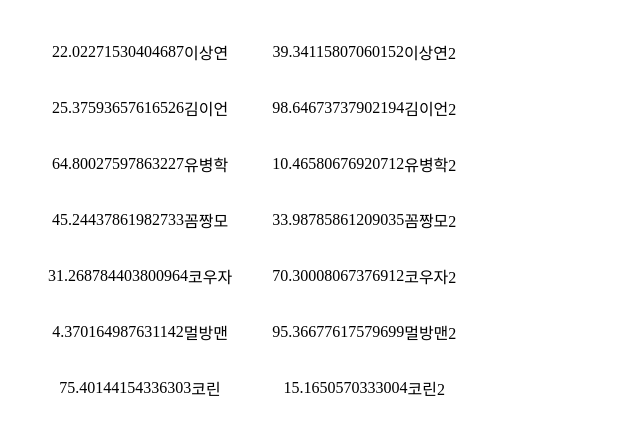
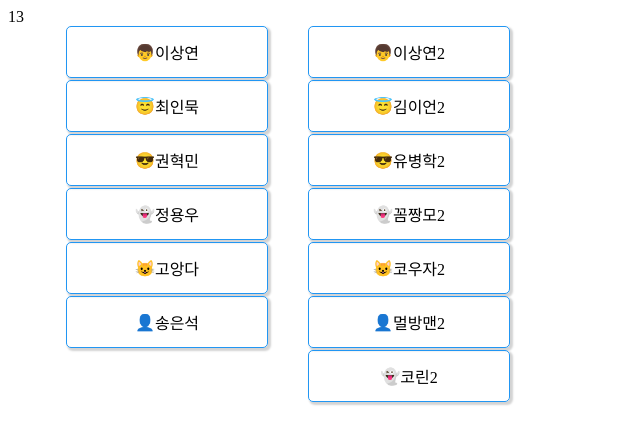
Before and after one commit to matebe12/react_event_handler, a React (Create React App) app: page / in a window 1280 px wide. Shown: the top 444 px of the page, without its empty margins (0-640 px from the left). Built offline with nearby package versions, Linux system fonts and the light colour scheme.

Commit message:
refactoring

```diff
--- a/src/drag.js
+++ b/src/drag.js
@@ -1,68 +1,66 @@
 import { useState } from 'react';
 import { uuid } from 'uuid/v4';
 import './App.css'
+import './style/common.css'
 import { useEffect } from 'react';
 const Drag = ()  => {
     const [list,setList] = useState([
         {
-            emoji: Math.random() * 100,
+            emoji: <span>👦</span>,
             name: '이상연'
         },
         {
-            emoji: Math.random() * 100,
-            name: '김이언'
+            emoji: <span>😇</span>,
+            name: '최인묵'
         },
         {
-            emoji: Math.random() * 100,
-            name: '유병학'
+            emoji: <span>😎</span>,
+            name: '권혁민'
         },
         {
-            emoji: Math.random() * 100,
-            name: '꼼짱모'
+            emoji: <span>👻</span>,
+            name: '정용우'
         },
         {
-            emoji: Math.random() * 100,
-            name: '코우자'
+            emoji: <span>😺</span>,
+            name: '고앙다'
         },
         {
-            emoji: Math.random() * 100,
-            name: '멀방맨'
-        },
-        {
-            emoji: Math.random() * 100,
-            name: '코린'
+            emoji: <span>👤</span>,
+            name: '송은석'
         },
     ])
     const [list2,setList2] = useState([
         {
-            emoji: Math.random() * 100,
+            emoji: <span>👦</span>,
             name: '이상연2'
         },
         {
-            emoji: Math.random() * 100,
+            emoji: <span>😇</span>,
             name: '김이언2'
         },
         {
-            emoji: Math.random() * 100,
+            emoji: <span>😎</span>,
             name: '유병학2'
         },
         {
-            emoji: Math.random() * 100,
+            emoji: <span>👻</span>,
             name: '꼼짱모2'
         },
         {
-            emoji: Math.random() * 100,
+            emoji: <span>😺</span>,
             name: '코우자2'
         },
         {
-            emoji: Math.random() * 100,
+            emoji: <span>👤</span>,
             name: '멀방맨2'
         },
         {
-            emoji: Math.random() * 100,
+            emoji: <span>👻</span>,
             name: '코린2'
         },
     ])
+    const [total,setTotal] = useState(list.length + list2.length);
     const [dragAndDrop, setDragAndDrop] = useState({
         draggedFrom: null, //드래그 시작 인덱스
         draggedTo: null, // 변경될 드래그 인덱스
@@ -83,9 +81,7 @@ const Drag = ()  => {
         console.log('드래그 시작')
         event.currentTarget.style.opacity = '0.4';
         const initialPosition = parseInt(event.currentTarget.dataset.position)//배열 인덱스
-        const initialListIndex = parseInt(event.currentTarget.dataset.list)
-        console.log(event.currentTarget.dataset.position);
-        console.log(event.currentTarget.dataset.list);
+        const initialListIndex = parseInt(event.currentTarget.dataset.list)// 리스트 목록 순번
         if(initialListIndex === 1 && initialPosition){
             setDragAndDrop({
                 ...dragAndDrop,
@@ -94,8 +90,8 @@ const Drag = ()  => {
             })
             setCurrentList(1)
         }
-        else{
-            console.log(initialPosition);
+        else {
+            // console.log(initialPosition);
             setDragAndDrop2({
                 ...dragAndDrop2,
                 draggedFrom: initialPosition,
@@ -104,15 +100,19 @@ const Drag = ()  => {
             setCurrentList(2)
         }
         }
-    useEffect(() => {
-        console.log(dragAndDrop2)
-    },[dragAndDrop2])
-    // 드래그 하면서 아이템 들고있을때
+    // 드래그 하면서 다른 아이템의 위로 들어올 때
+    const onDragEnter = (event) => {
+        console.log('아이템이 다른것과 겹침');
+        event.currentTarget.classList.add("over");
+    };
+    useEffect(()=> {
+        console.log(currentList)
+    },[currentList])
+    // 잡은 Item이 다른 Item이랑 겹쳤을 때 발생<겹쳐졌을 때>
     const onDragOver = (event) => {
         console.log('아이템 들고있을때')
         event.preventDefault();
-        console.log(event.currentTarget.dataset.list)
-        const initialListIndex = parseInt(event.currentTarget.dataset.list) //ㅎ
+        const initialListIndex = parseInt(event.currentTarget.dataset.list) //현재 인덱스
         if(currentList === initialListIndex){ //같을때
             if(currentList === 1){//첫번째 리스트
                 let newList = dragAndDrop.originalOrder;
@@ -125,8 +125,7 @@ const Drag = ()  => {
                     itemDragged,
                     ...remainingItems.slice(draggedTo),
                 ];
-                console.log(dragAndDrop)
-                if(draggedTo !== dragAndDrop.draggedTo){
+                if(draggedTo !== dragAndDrop.draggedTo){ //같은 엘리먼트 일때
                     setDragAndDrop ({
                         ...dragAndDrop,
                         updatedOrder:newList,
@@ -144,7 +143,7 @@ const Drag = ()  => {
                     itemDragged,
                     ...remainingItems.slice(draggedTo),
                 ];
-                console.log(dragAndDrop2)
+                // console.log(dragAndDrop2)
                 if(draggedTo !== dragAndDrop2.draggedTo){
                     setDragAndDrop2 ({
                         ...dragAndDrop2,
@@ -161,10 +160,6 @@ const Drag = ()  => {
                 const draggedTo  = parseInt(event.currentTarget.dataset.position); //놓을 수 있는 영역의 인덱스(끝)
                 // const itemDragged = newList[draggedFrom]// 드래그 겹치는 엘리먼트
                 const remainingItems = list2.filter((item,index) => index !== draggedFrom) // 드래그하고있는 엘리먼트 빼고 배열목록
-                console.log(newList)
-                console.log(...newList.slice(0, draggedTo))
-                console.log(dragAndDrop2.updatedOrder[draggedFrom])
-                console.log(...newList.slice(draggedTo))
 
                 newList = [										// 드래그 시작, 끝 인덱스를 활용해 새로운 배열로 반환해줌
                     ...newList.slice(0, draggedTo),
@@ -172,8 +167,6 @@ const Drag = ()  => {
                     list2[draggedFrom],
                     ...newList.slice(draggedTo),
                 ];
-                console.log(newList)
-                console.log(remainingItems)
                 if(draggedTo){
                     setDragAndDrop ({
                         ...dragAndDrop,
@@ -192,10 +185,6 @@ const Drag = ()  => {
                 const draggedTo  = parseInt(event.currentTarget.dataset.position); //놓을 수 있는 영역의 인덱스(끝)
                 // const itemDragged = newList[draggedFrom]// 드래그 겹치는 엘리먼트
                 const remainingItems = list.filter((item,index) => index !== draggedFrom) // 드래그하고있는 엘리먼트 빼고 배열목록
-                console.log(newList)
-                console.log(...newList.slice(0, draggedTo))
-                console.log(dragAndDrop.updatedOrder[draggedFrom])
-                console.log(...newList.slice(draggedTo))
 
                 newList = [										// 드래그 시작, 끝 인덱스를 활용해 새로운 배열로 반환해줌
                     ...newList.slice(0, draggedTo),
@@ -203,8 +192,6 @@ const Drag = ()  => {
                     list[draggedFrom],
                     ...newList.slice(draggedTo),
                 ];
-                console.log(newList)
-                console.log(remainingItems)
                 if(draggedTo){
                     setDragAndDrop ({
                         ...dragAndDrop,
@@ -221,9 +208,19 @@ const Drag = ()  => {
         }
 
     }
-    useEffect(()=>{
-        console.log(dragAndDrop)
-    },[dragAndDrop])
+    //드래그 범위를 벗어나면
+    const onDragLeave = (event) => {
+        console.log('드래그 영역을 벗어남');
+        event.currentTarget.classList.remove("over");
+        setDragAndDrop({
+            ...dragAndDrop,
+            draggedTo: null,
+        });
+        setDragAndDrop2({
+            ...dragAndDrop2,
+            draggedTo: null,
+        });
+    };
     //드래그한 엘리먼트를 놓을때
     const onDrop = (event) => {
         console.log('드래그 영역 안에 아이템을 놓음');
@@ -247,25 +244,8 @@ const Drag = ()  => {
         //   draggedTo: null,
         // });
     };
-    //드래그 범위를 벗어나면
-    const onDragLeave = (event) => {
-        console.log('드래그 영역을 벗어남');
-        event.currentTarget.classList.remove("over");
-        setDragAndDrop({
-          ...dragAndDrop,
-          draggedTo: null,
-        });
-        setDragAndDrop2({
-            ...dragAndDrop2,
-            draggedTo: null,
-          });
-    };
-    // 잡은 Item이 다른 Item이랑 겹쳤을 때 발생<겹쳐졌을 때>
-  const onDragEnter = (event) => {
-    console.log('아이템이 다른것과 겹침');
-    event.currentTarget.classList.add("over");
-  };
-  // 잡은 Item을 놓았을 때 발생
+
+    // 잡은 Item을 놓았을 때 발생
   const onDragEnd = (event) => {
     console.log('아무영역에 드래그를 놓음');
     event.currentTarget.style.opacity = "1";
@@ -273,41 +253,40 @@ const Drag = ()  => {
             let newList = dragAndDrop.originalOrder;
             const draggedFrom = dragAndDrop.draggedFrom; // 드래그 되는 엘리먼트 인덱스
             const remainingItems = newList.filter((item,index) => index !== draggedFrom) // 드래그하고있는 엘리먼트 빼고 배열목록
-            console.log(remainingItems);
             const listItens = document.querySelectorAll(".draggable");
             setDragAndDrop(pre =>({
                 ...pre,
                 updatedOrder:remainingItems
             }
             ))
-            console.log(dragAndDrop.updatedOrder)
-            setList(dragAndDrop.updatedOrder); //리스트를 재구성
+            // console.log(dragAndDrop.updatedOrder)
+                setList(dragAndDrop.draggedTo && event.target.parentElement ? newList : dragAndDrop.updatedOrder); //리스트를 재구성
             listItens.forEach((item) => {
             item.classList.remove("over");
             });
-        }else{
+        } else if (currentList === 2){
             let newList = dragAndDrop2.originalOrder;
             const draggedFrom = dragAndDrop2.draggedFrom; // 드래그 되는 엘리먼트 인덱스
             const remainingItems = newList.filter((item,index) => index !== draggedFrom) // 드래그하고있는 엘리먼트 빼고 배열목록
-            console.log(remainingItems);
-            const listItens = document.querySelectorAll(".draggable");
+            // console.log(remainingItems);
+            const listItems = document.querySelectorAll(".draggable");
             setDragAndDrop2(pre =>({
                 ...pre,
                 updatedOrder:remainingItems
             }
             ))
-            console.log(dragAndDrop2.updatedOrder)
-            setList2(dragAndDrop2.updatedOrder); //리스트를 재구성
-            listItens.forEach((item) => {
+            setList2(dragAndDrop2.draggedTo && event.target.parentElement ? newList : dragAndDrop2.updatedOrder); //리스트를 재구성
+            listItems.forEach((item) => {
             item.classList.remove("over");
             });
     }
   };
-//   useEffect(()=>{
-//     setList(dragAndDrop.updatedOrder)
-//   },[dragAndDrop.updatedOrder])
+  useEffect(()=>{
+    setTotal(list.length + list2.length)
+  },[dragAndDrop])
     return (
         <div style={{display:'flex',}}>
+            {total}
             <ul>
                 {list.map((item, index) => {
                     return (
--- a/src/style/common.css
+++ b/src/style/common.css
@@ -1,15 +1,16 @@
-.mydiv {
-    position: absolute;
-    z-index: 9;
-    background-color: #f1f1f1;
-    border: 1px solid #d3d3d3;
-    text-align: center;
-  }
+li {
+  width: 200px;
+  height: 50px;
+  border: 1px solid#2196F3;
+  margin: 1%;
+  border-radius: 5px;
+  box-shadow: 2px 2px 2px 1px #d3d3d3;
+}
 
-  .mydivheader {
-    padding: 10px;
-    cursor: move;
-    z-index: 10;
-    background-color: #2196F3;
-    color: #fff;
-  }
+.over {
+  border: 3px solid#2196F3;
+}
+/* .draggable{
+  width:100%;
+  height:100%;
+} */
```
